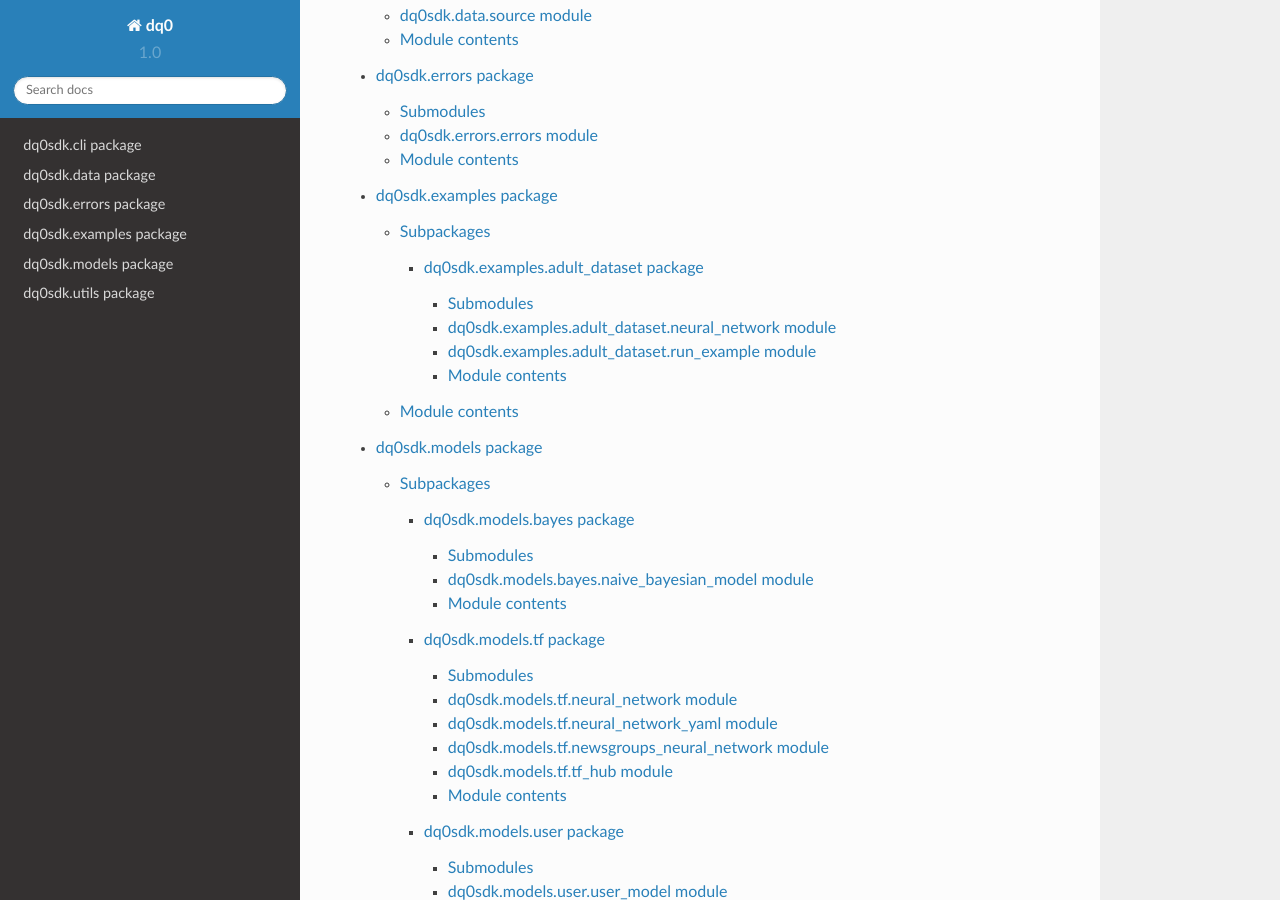
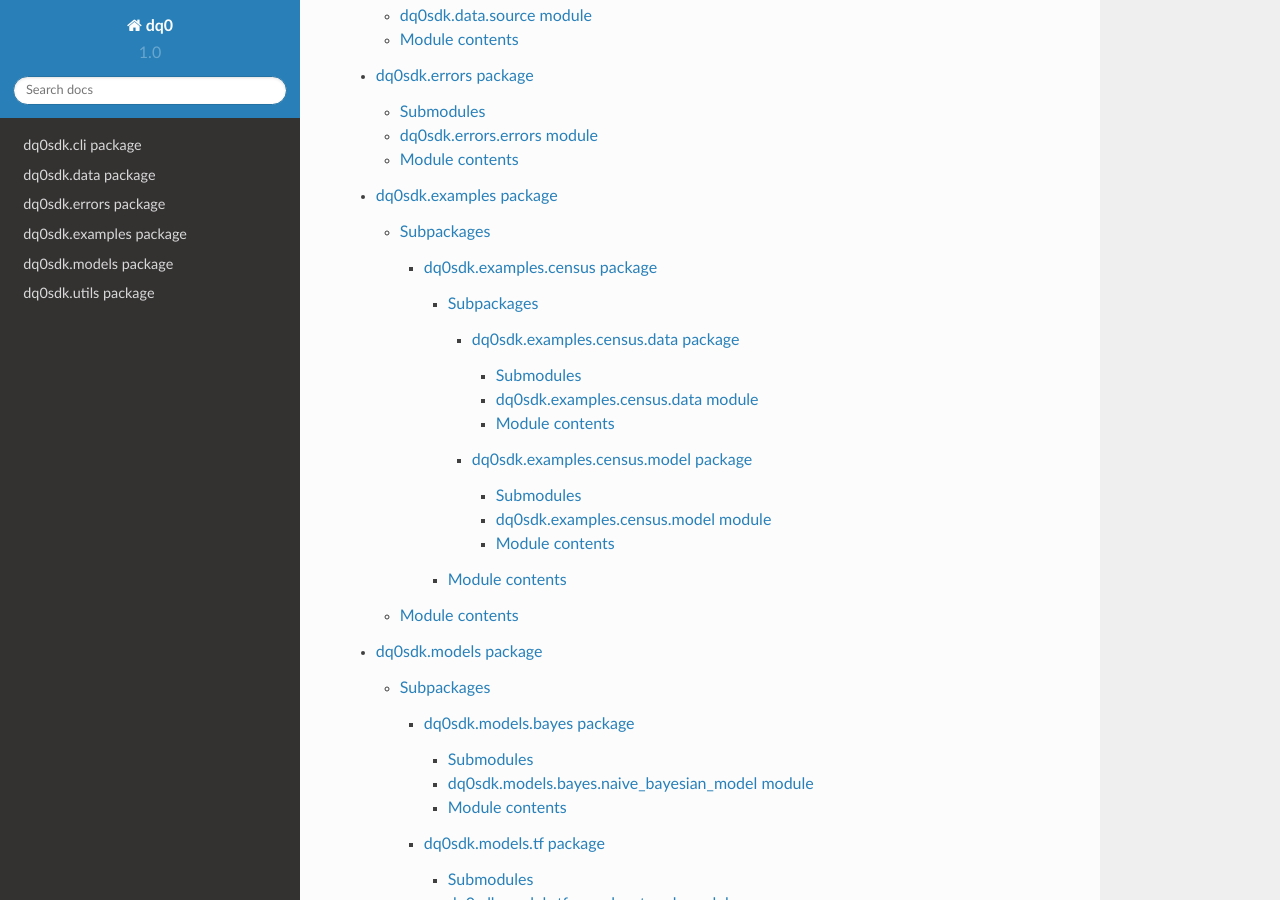
Before and after one commit to gradientzero/dq0-sdk, a Sphinx documentation site: the page built from docs/source/dq0sdk.rst, in a window 1280 px wide and 900 px high, scrolled down 2120 px. Built offline with Sphinx 7.4.7 and the Read the Docs theme 2.0.0, drawn with Linux system fonts in a browser that asks for light colours; formulas are drawn with MathJax 3.

Commit message:
docs updated

```diff
--- a/docs/source/dq0sdk.examples.adult_dataset.rst
+++ /dev/null
@@ -1,30 +0,0 @@
-dq0sdk.examples.adult\_dataset package
-======================================
-
-Submodules
-----------
-
-dq0sdk.examples.adult\_dataset.neural\_network module
------------------------------------------------------
-
-.. automodule:: dq0sdk.examples.adult_dataset.neural_network
-   :members:
-   :undoc-members:
-   :show-inheritance:
-
-dq0sdk.examples.adult\_dataset.run\_example module
---------------------------------------------------
-
-.. automodule:: dq0sdk.examples.adult_dataset.run_example
-   :members:
-   :undoc-members:
-   :show-inheritance:
-
-
-Module contents
----------------
-
-.. automodule:: dq0sdk.examples.adult_dataset
-   :members:
-   :undoc-members:
-   :show-inheritance:
--- /dev/null
+++ b/docs/source/dq0sdk.examples.census.data.rst
@@ -0,0 +1,22 @@
+dq0sdk.examples.census.data package
+===================================
+
+Submodules
+----------
+
+dq0sdk.examples.census.data module
+----------------------------------
+
+.. automodule:: dq0sdk.examples.census.data.user_source
+   :members:
+   :undoc-members:
+   :show-inheritance:
+
+
+Module contents
+---------------
+
+.. automodule:: dq0sdk.examples.census.data
+   :members:
+   :undoc-members:
+   :show-inheritance:
--- /dev/null
+++ b/docs/source/dq0sdk.examples.census.model.rst
@@ -0,0 +1,22 @@
+dq0sdk.examples.census.model package
+====================================
+
+Submodules
+----------
+
+dq0sdk.examples.census.model module
+-----------------------------------
+
+.. automodule:: dq0sdk.examples.census.model.user_model
+   :members:
+   :undoc-members:
+   :show-inheritance:
+
+
+Module contents
+---------------
+
+.. automodule:: dq0sdk.examples.census.model
+   :members:
+   :undoc-members:
+   :show-inheritance:
--- /dev/null
+++ b/docs/source/dq0sdk.examples.census.rst
@@ -0,0 +1,19 @@
+dq0sdk.examples.census package
+======================================
+
+Subpackages
+-----------
+
+.. toctree::
+
+   dq0sdk.examples.census.data
+   dq0sdk.examples.census.model
+
+
+Module contents
+---------------
+
+.. automodule:: dq0sdk.examples.census
+   :members:
+   :undoc-members:
+   :show-inheritance:
--- a/docs/source/dq0sdk.examples.rst
+++ b/docs/source/dq0sdk.examples.rst
@@ -6,7 +6,7 @@ Subpackages
 
 .. toctree::
 
-   dq0sdk.examples.adult_dataset
+   dq0sdk.examples.census
 
 Module contents
 ---------------
```
Also changed, not shown: docs/source/index.rst (+2 -25 lines), 5 other files.
